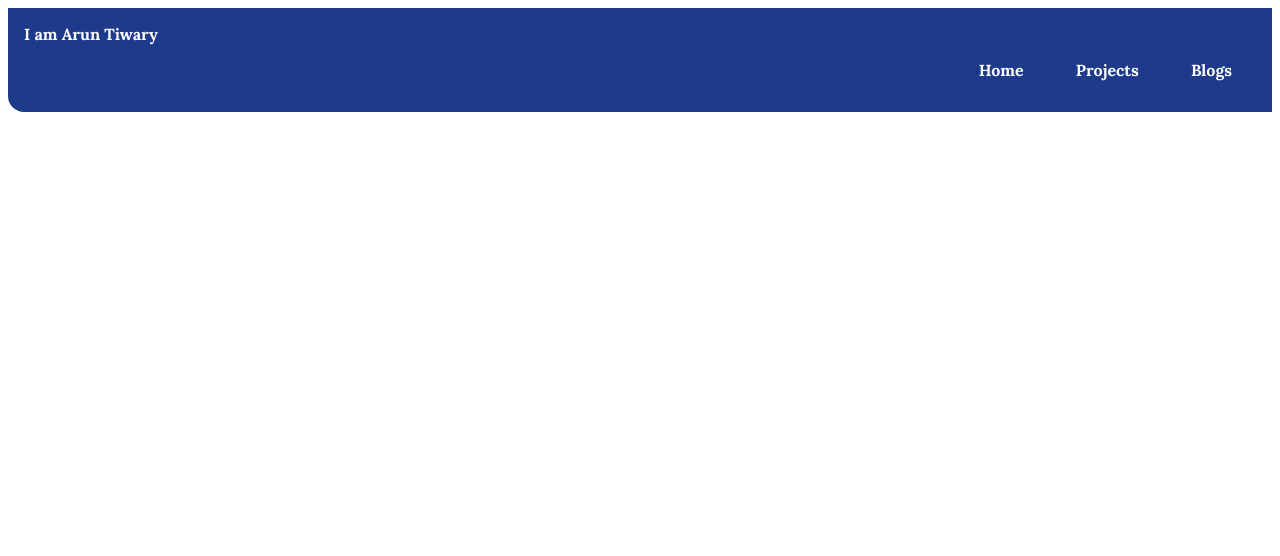
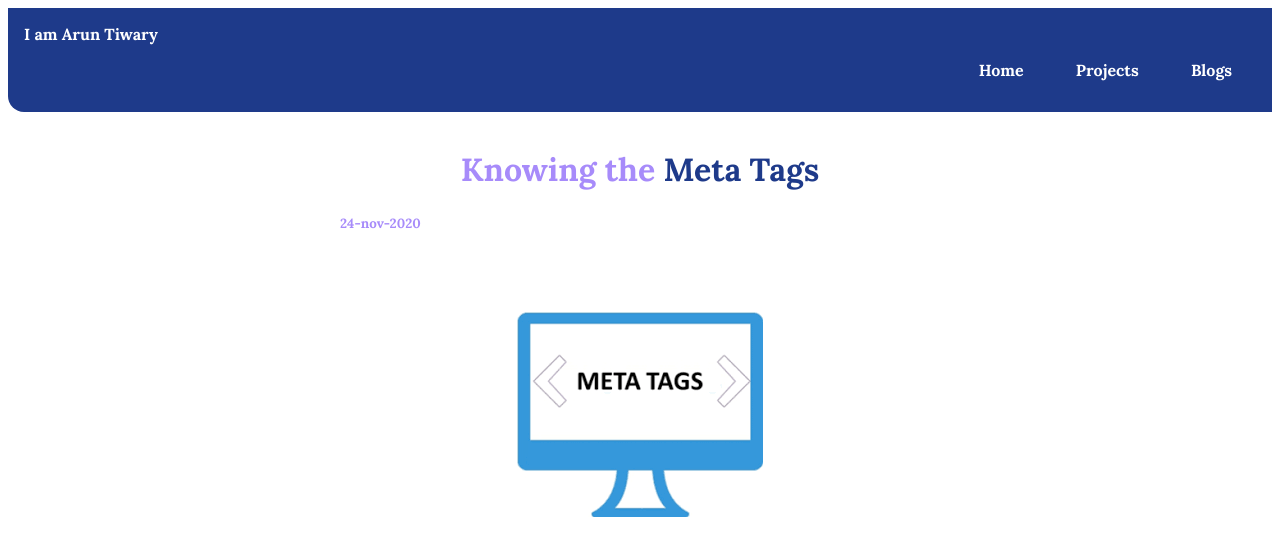
Before and after one commit to Arun-Tiwary/Web-Profile, a plain HTML site: page blogs.html in a window 1280 px wide. Drawn offline with Linux system fonts and the light colour scheme.

Commit message:
blogs changes

```diff
--- a/blogs.html
+++ b/blogs.html
@@ -22,6 +22,15 @@
     </nav>
 
 
+    <header class="hero container-center">
 
+
+        <h1 class="hero-heading">Knowing the <span class="highlight">Meta Tags</span></h1>
+        <small class="hero-heading">24-nov-2020</small>
+        <img class="hero-image" src="images/metatag.png">
+        <P></P>
+    </header>
+</li>
+</ol>
 </body>
 </html>
```
Also changed, not shown: images/metatag.png (added).
